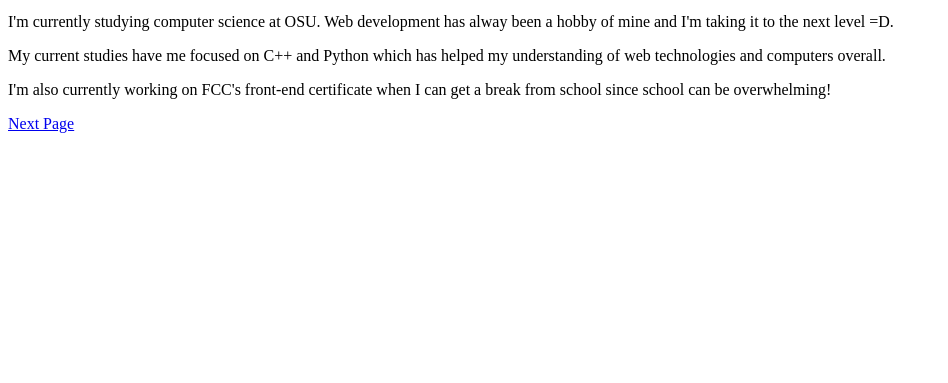
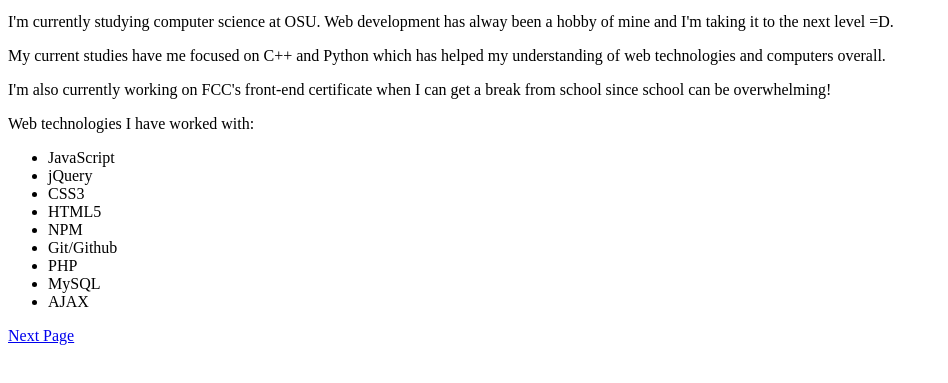
Before and after one commit to sunny-aguilar/JAMstack-hello-world, a Gatsby site: page / in a window 1280 px wide. Shown: the part 101-484 px from the top of the page, without its empty margins (0-948 px from the left). Built offline with nearby package versions, Linux system fonts and the light colour scheme; Gatsby itself is replaced by a stand-in of ours.

Commit message:
update again

```diff
--- a/src/pages/index.js
+++ b/src/pages/index.js
@@ -8,6 +8,18 @@ const IndexPage = () => (
     <p>I'm currently studying computer science at OSU. Web development has alway been a hobby of mine and I'm taking it to the next level =D.</p>
     <p>My current studies have me focused on C++ and Python which has helped my understanding of web technologies and computers overall.</p>
     <p>I'm also currently working on FCC's front-end certificate when I can get a break from school since school can be overwhelming!</p>
+    <p>Web technologies I have worked with:</p>
+    <ul>
+      <li>JavaScript</li>
+      <li>jQuery</li>
+      <li>CSS3</li>
+      <li>HTML5</li>
+      <li>NPM</li>
+      <li>Git/Github</li>
+      <li>PHP</li>
+      <li>MySQL</li>
+      <li>AJAX</li>
+    </ul>
     <Link to="/page-2/">Next Page</Link>
   </div>
 )
```
